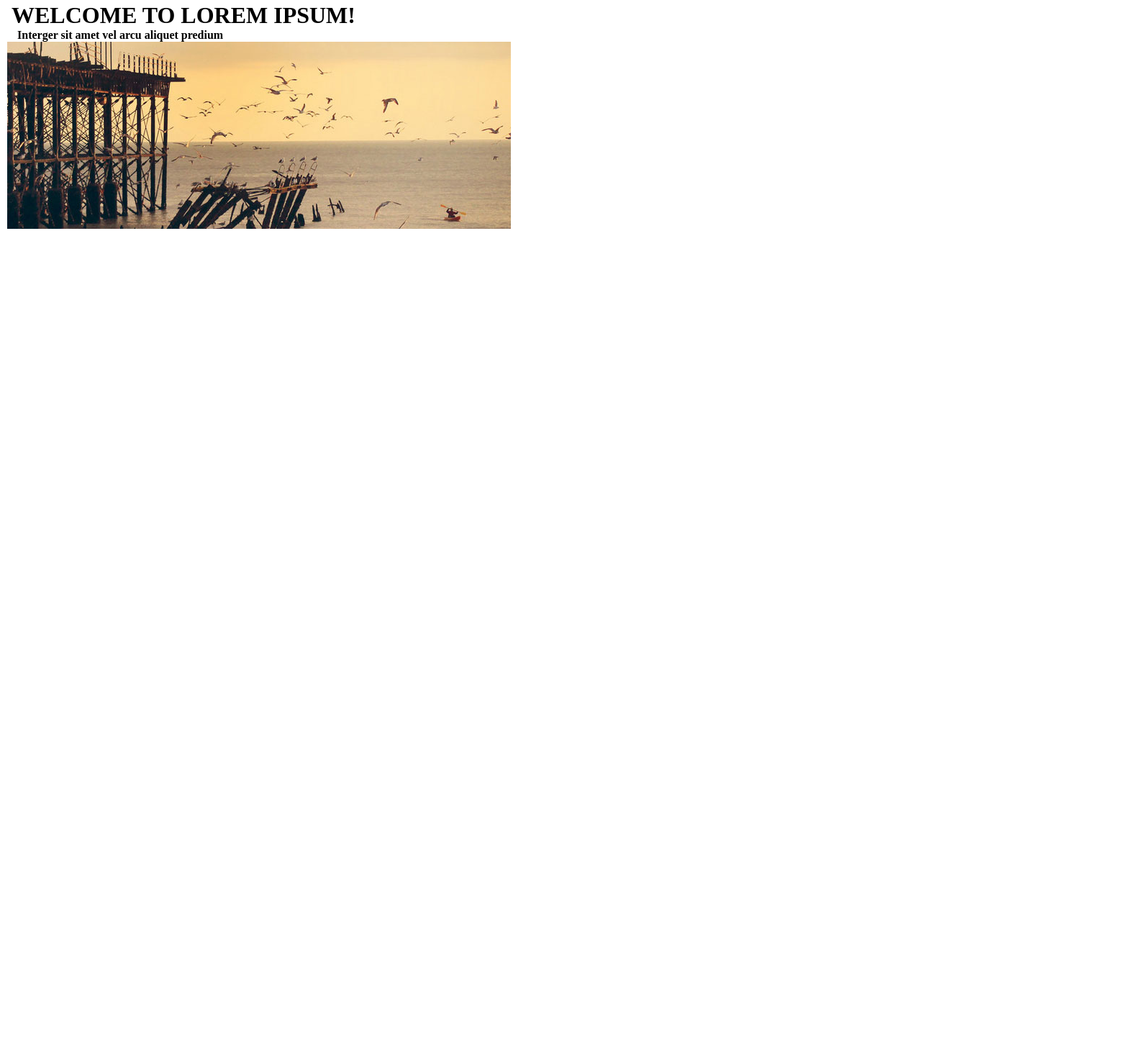
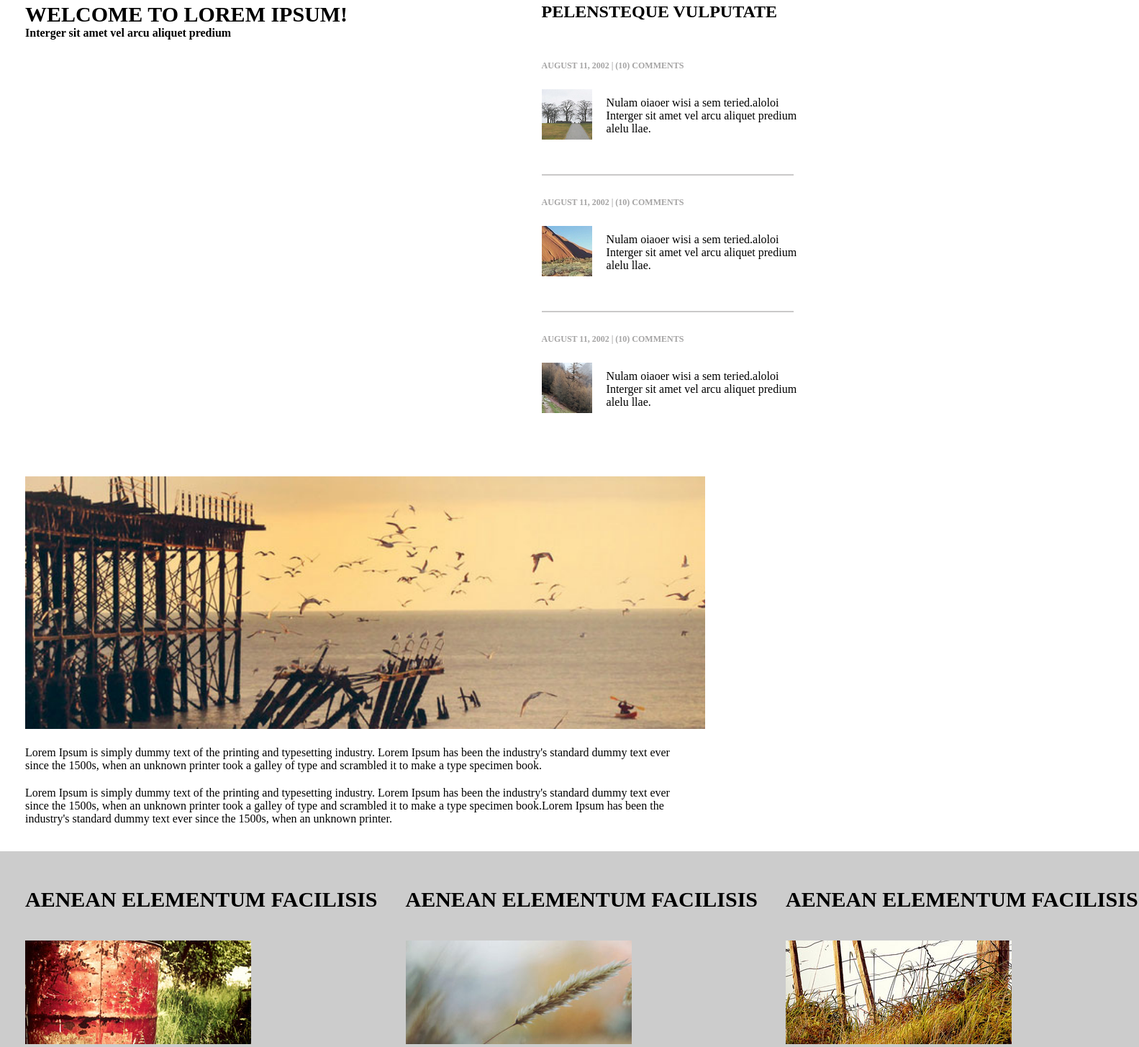
Before and after one commit to rborgesr/rborgesr.github.io, a plain HTML site: page projeto04/index.html in a window 1280 px wide. Shown: the part 677-2132 px from the top of the page at 72% size, 1583 px wide, since content can reach past the window. Before the commit the page ends 999 px from the top, so only its background shows below. Drawn offline with Linux system fonts and the light colour scheme.

Commit message:
loremipsum

```diff
--- a/projeto04/index.html
+++ b/projeto04/index.html
@@ -8,22 +8,101 @@
     <title>Lorem Ipsum</title>
 </head>
 <body>
-    <div id="topo">
-        <p>LOREM IPSUM</p>
+    <header id="topo">
+        <h1>LOREM IPSUM</h1>
         <div id="itens-topo">
             <a href="" id="home">HOMEPAGE</a>
             <a href="">LEFT SIDEBAR</a>
             <a href="">RIGHT SIDEBAR</a>
             <a href="">NO SIDEBAR</a>
         </div>
+    </header>
 
-    </div>
+    <nav id="inicio-direita">
+        <h1>PELENSTEQUE VULPUTATE</h1>
+        <div id="conteudo-lateral">
+            <br><br><br>
+        <h4>AUGUST 11, 2002 | (10) COMMENTS</h4>
+        <div>
+            <img src="imagens/pic04.jpg" alt="">
 
-    <div id="inicio">
-        <h1>&ensp;WELCOME TO LOREM IPSUM!</h1>
-        <h4>&ensp;&ensp;&ensp;Interger sit amet vel arcu aliquet predium</h4>
-        <img src="imagens/pic07.jpg">
-    </div>
+        </div>
+        <p>Nulam oiaoer wisi a sem teried.aloloi<br>Interger sit amet vel arcu aliquet predium<br>alelu llae.</p>
+        <br><br><br>
+            <div id="linha-horizontal">
+
+            </div>
+        </div>
+
+        <div id="conteudo-lateral">
+            <h4>AUGUST 11, 2002 | (10) COMMENTS</h4>
+            <div>
+                <img src="imagens/pic05.jpg" alt="">
+
+            </div>
+            <p>Nulam oiaoer wisi a sem teried.aloloi<br>Interger sit amet vel arcu aliquet predium<br>alelu llae.</p>
+            <br><br><br>
+                <div id="linha-horizontal">
+
+                </div>
+            </div>
+
+            <div id="conteudo-lateral">
+                <h4>AUGUST 11, 2002 | (10) COMMENTS</h4>
+                <div>
+                    <img src="imagens/pic06.jpg" alt="">
+
+                </div>
+                <p>Nulam oiaoer wisi a sem teried.aloloi<br>Interger sit amet vel arcu aliquet predium<br>alelu llae.</p>
+                <br><br><br>
+                </div>
+
+    </nav>
+
+
+    <nav id="inicio">
+        <h1>WELCOME TO LOREM IPSUM!</h1>
+        <h4>Interger sit amet vel arcu aliquet predium</h4>
+        <img width="980px" src="imagens/pic07.jpg"><br>
+
+
+        <div id="texto">
+            <p>Lorem Ipsum is simply dummy text of the printing and typesetting industry. Lorem Ipsum has been the industry's standard dummy text ever since the 1500s, when an unknown printer took a galley of type and scrambled it to make a type specimen book.</p>
+        </div>
+
+        <div id="texto">
+            <p>Lorem Ipsum is simply dummy text of the printing and typesetting industry. Lorem Ipsum has been the industry's standard dummy text ever since the 1500s, when an unknown printer took a galley of type and scrambled it to make a type specimen book.Lorem Ipsum has been the industry's standard dummy text ever since the 1500s, when an unknown printer.</p>
+        </div>
+
+        <div>
+            <br><br>
+        </div>
+
+        <nav class="clear" id="topicos">
+
+            <div id="divs">
+                <h1>AENEAN ELEMENTUM FACILISIS</h1>
+                <img src="imagens/pic01.jpg">
+            </div>
+
+
+            <div id="divs2">
+                <h1>AENEAN ELEMENTUM FACILISIS</h1>
+                <img src="imagens/pic02.jpg">
+            </div>
+
+            <div id="divs3">
+                <h1>AENEAN ELEMENTUM FACILISIS</h1>
+                <img src="imagens/pic03.jpg">
+            </div>
+
+
+
+        </nav>
+
+    </nav>
+
+
 
 
 </body>
--- a/projeto04/style.css
+++ b/projeto04/style.css
@@ -8,6 +8,11 @@ html, body{
 	height: 100%;
 }
 
+#linha-horizontal{
+    width: 350px;
+    border: 0.5px solid #cac9c9;
+    margin-bottom: 30px;
+}
 
 .clear{
 	clear: both;
@@ -20,8 +25,8 @@ html, body{
     background-size: 100%;
 }
 
-#topo p{
-    padding-top: 120px;
+#topo h1{
+    padding-top: 130px;
     text-align: center;
     font-size: 60px;
     font-family:Arial, Helvetica, sans-serif;
@@ -30,7 +35,7 @@ html, body{
 }
 
 #itens-topo {
-    padding-top: 90px;
+    padding-top: 80px;
     padding-left: 500px;
 }
 
@@ -48,6 +53,71 @@ html, body{
     padding: 10px 50px 10px 10px ;
 }
 
+
 #inicio img{
-    padding-left: 10px;
+    padding-left: 35px;
+    padding-top: 40px;
 }
+
+#texto{
+    padding-top: 20px;
+    padding-left: 35px;
+    width: 950px;
+}
+
+
+#inicio h4, h1{
+    padding-left: 35px;
+}
+
+#inicio h1{
+    font-size: 30px;
+}
+
+#inicio-direita{
+    float: right;
+}
+
+#inicio-direita h1{
+    padding-right: 200px;
+}
+
+#inicio-direita h4{
+    padding-bottom: 25px;
+    color: rgb(165, 164, 164);
+    font-size: 12px;
+}
+
+
+#inicio-direita img{
+    float: left;
+    padding-left: 0px;
+}
+
+#inicio-direita p{
+    padding-top: 10px;
+    padding-left: 90px;
+}
+
+#conteudo-lateral{
+    padding-left: 35px;
+}
+
+#topicos{
+    padding-top: 50px;
+    background-color: #ccc;
+    width: 1583px;
+}
+
+
+#divs{
+    display:inline-block
+}
+
+#divs2{
+    display: inline-block;
+}
+
+#divs3{
+    display:inline-block;
+}
```
